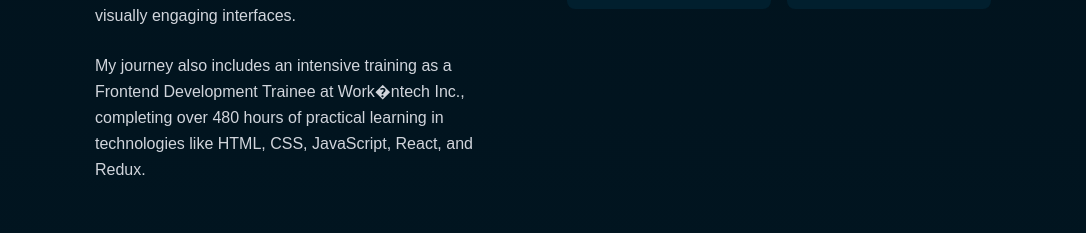
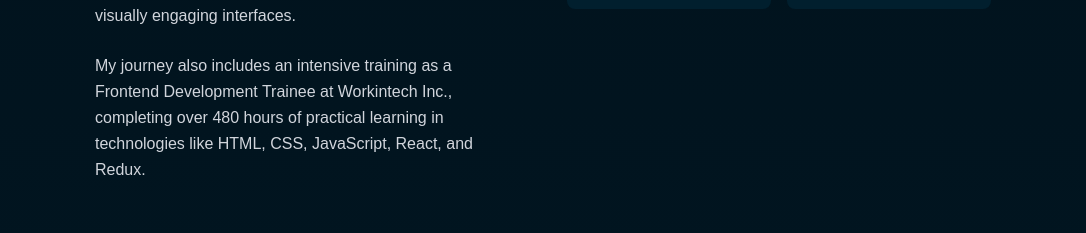
Before and after one commit to atabeyaykut/PersonalPage, a React (Vite) app: page /about in a window 1280 px wide. Shown: the part 487-720 px from the top of the page, without its empty margins (97-1183 px from the left). Built offline with nearby package versions, Linux system fonts and the light colour scheme.

Commit message:
Fix typo in About component training description

```diff
--- a/src/components/About.jsx
+++ b/src/components/About.jsx
@@ -49,7 +49,7 @@ function About() {
                             Currently, I serve as a Frontend Developer at QuantumCode Apps, where I build and maintain responsive, high-performance web applications. I work closely with UI/UX designers to craft user-centric and visually engaging interfaces.
                         </p>
                         <p className="text-gray-300 leading-relaxed">
-                            My journey also includes an intensive training as a Frontend Development Trainee at Work�ntech Inc., completing over 480 hours of practical learning in technologies like HTML, CSS, JavaScript, React, and Redux.
+                            My journey also includes an intensive training as a Frontend Development Trainee at Workintech Inc., completing over 480 hours of practical learning in technologies like HTML, CSS, JavaScript, React, and Redux.
                         </p>
                     </motion.div>
 
```
